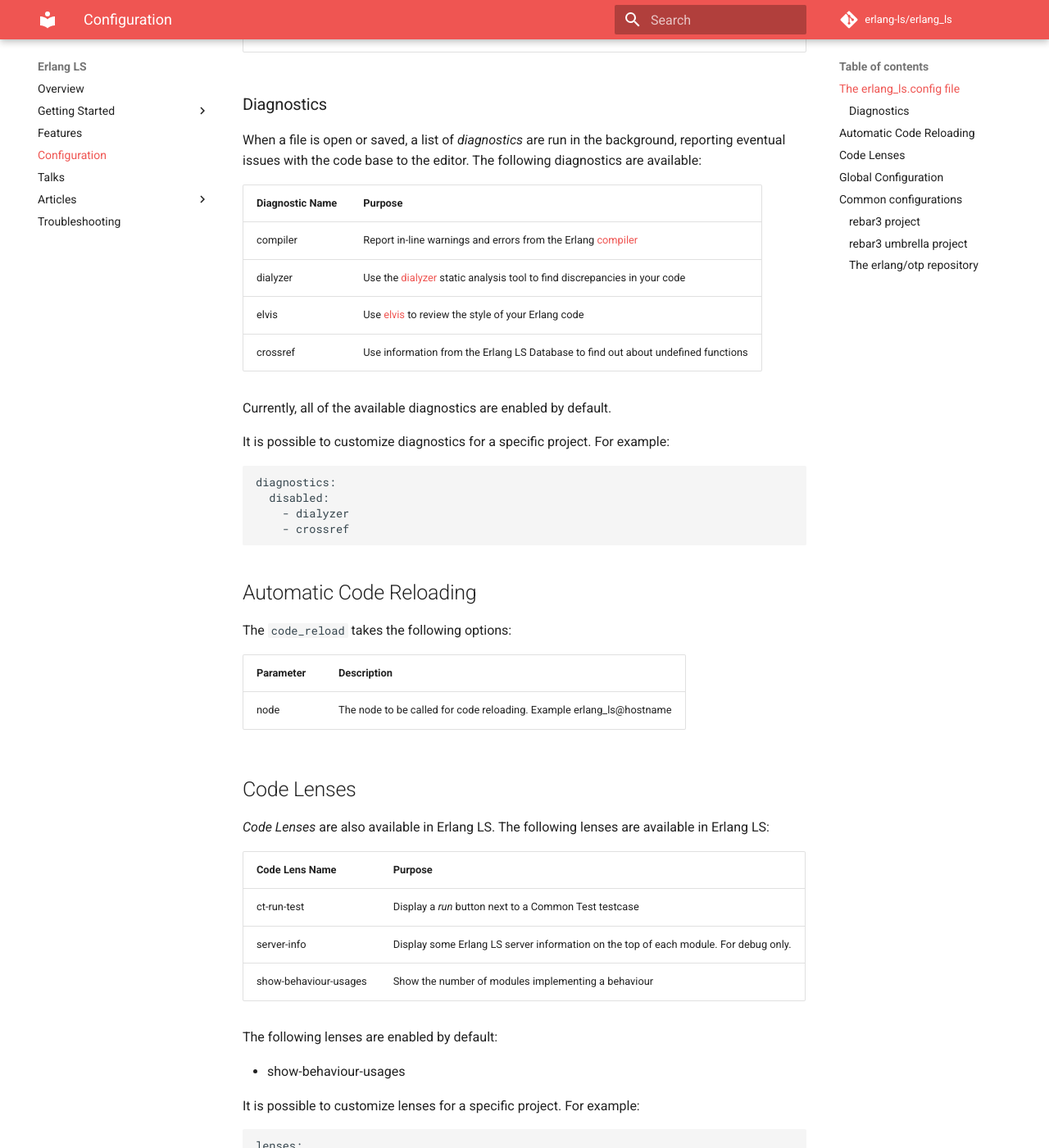
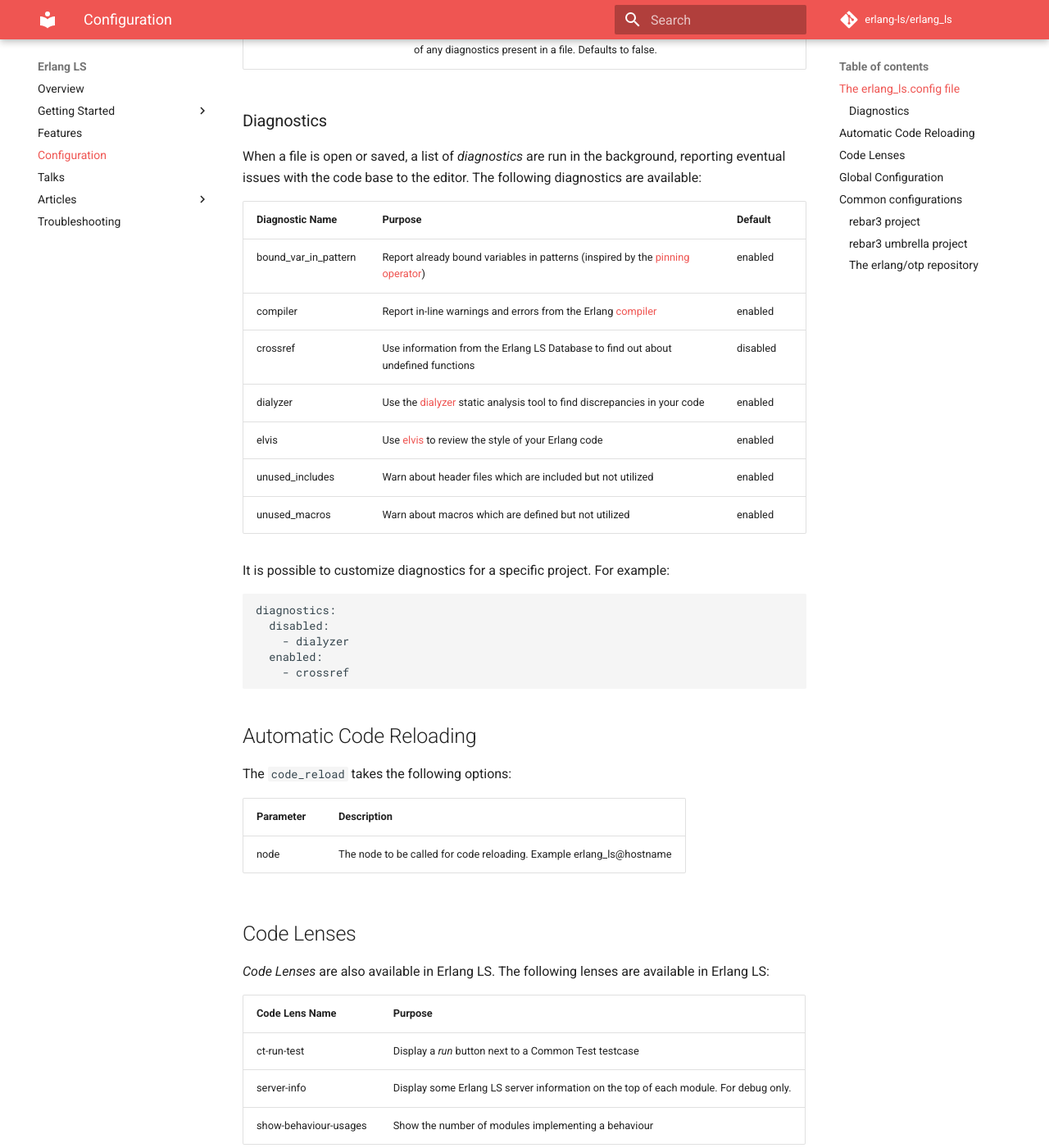
Before and after one commit to erlang-ls/erlang-ls.github.io, an MkDocs documentation site: the page built from docs/configuration.md, in a window 1280 px wide and 1400 px high, scrolled down 1691 px. Shown: the whole window at 82% size. Built offline with MkDocs 1.6.1 and Material for MkDocs 9.7.7, drawn with Linux system fonts in a browser that asks for light colours; comment, search, counter and statistics services are not loaded; some of the changed text lies outside the part shown.

Commit message:
Update list of diagnostics

````diff
--- a/docs/configuration.md
+++ b/docs/configuration.md
@@ -62,14 +62,15 @@
 background, reporting eventual issues with the code base to the
 editor. The following diagnostics are available:
 
-| Diagnostic Name | Purpose                                                                              |
-|-----------------|--------------------------------------------------------------------------------------|
-| compiler        | Report in-line warnings and errors from the Erlang [compiler][compiler]              |
-| dialyzer        | Use the [dialyzer][dialyzer] static analysis tool to find discrepancies in your code |
-| elvis           | Use [elvis][elvis] to review the style of your Erlang code                           |
-| crossref        | Use information from the Erlang LS Database to find out about undefined functions    |
-
-Currently, all of the available diagnostics are enabled by default.
+| Diagnostic Name         | Purpose                                                                                           | Default  |
+|-------------------------|---------------------------------------------------------------------------------------------------|----------|
+| bound\_var\_in\_pattern | Report already bound variables in patterns (inspired by the [pinning operator][pinning-operator]) | enabled  |
+| compiler                | Report in-line warnings and errors from the Erlang [compiler][compiler]                           | enabled  |
+| crossref                | Use information from the Erlang LS Database to find out about undefined functions                 | disabled |
+| dialyzer                | Use the [dialyzer][dialyzer] static analysis tool to find discrepancies in your code              | enabled  |
+| elvis                   | Use [elvis][elvis] to review the style of your Erlang code                                        | enabled  |
+| unused\_includes        | Warn about header files which are included but not utilized                                       | enabled  |
+| unused\_macros          | Warn about macros which are defined but not utilized                                              | enabled  |
 
 It is possible to customize diagnostics for a specific project. For example:
 
@@ -77,6 +78,7 @@
 diagnostics:
   disabled:
     - dialyzer
+  enabled:
     - crossref
 ```
 
@@ -190,3 +192,4 @@
 [elvis]:https://github.com/inaka/elvis
 [otp]:https://github.com/erlang/otp
 [rebar3]:https://rebar3.org
+[pinning-operator]:https://www.erlang.org/erlang-enhancement-proposals/eep-0055.html
````
Also changed, not shown: other parts of docs/configuration.md (+17 -17 lines).
